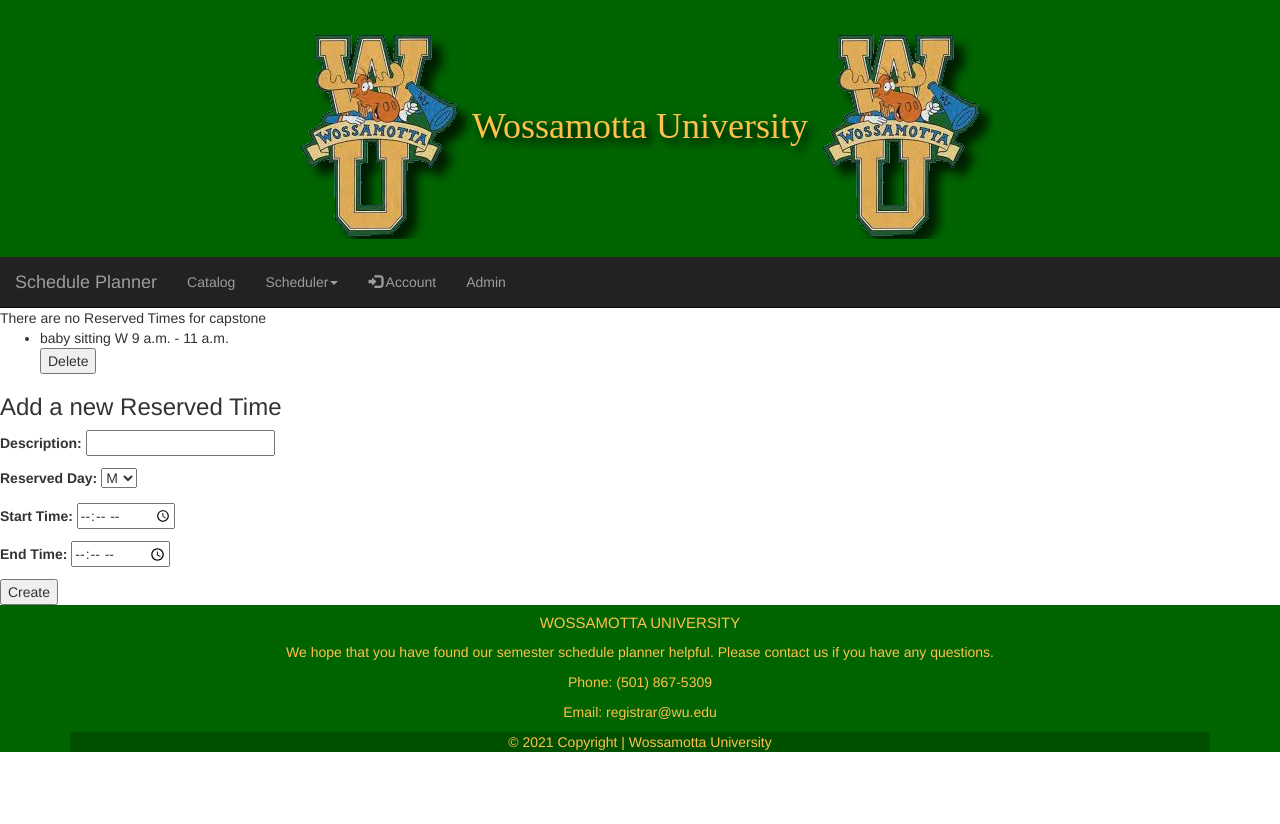
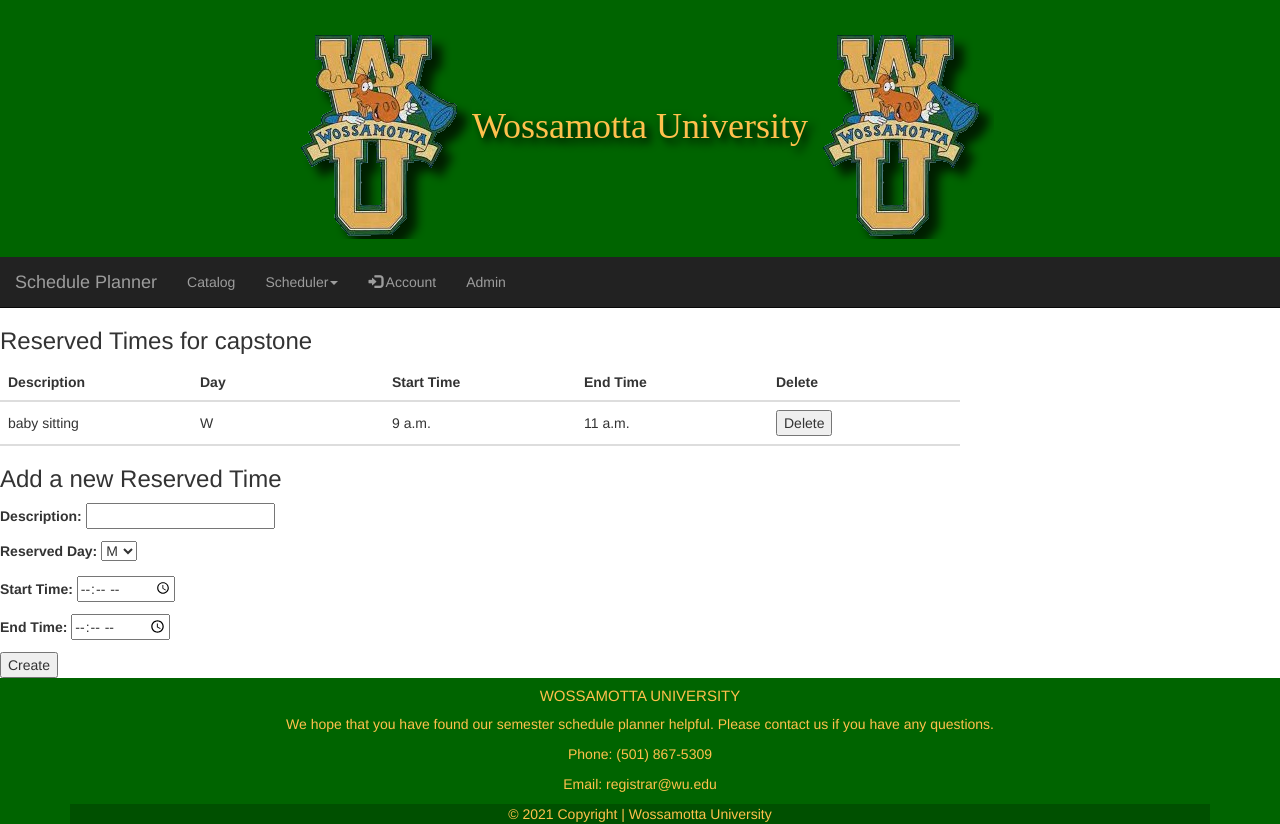
Before and after one commit to zgjohnson/semesterScheduler, a Django app: page /reserved_times/ in a window 1280 px wide. Before the commit the page ends 752 px from the top, so only its background shows below. Run offline with Django 3.2, Linux system fonts and the light colour scheme; a user stored in the database is signed in; data comes from the database, SQL or seed files in the repository; both versions use the stored data as it was after the commit; lists and menus that the app fills with data are empty; some libraries are stand-ins or nearby versions.

Commit message:
Update before pushing to server
Modified some ui elements to display tables instead of lists for the reserved times.
Reformatted all files to be consistent with tabbing and spacing.
Added more comments

```diff
--- a/catalog/templates/base.html
+++ b/catalog/templates/base.html
@@ -9,10 +9,9 @@
         <link rel="stylesheet" href="https://maxcdn.bootstrapcdn.com/bootstrap/3.4.1/css/bootstrap.min.css">
         <script src="https://ajax.googleapis.com/ajax/libs/jquery/3.5.1/jquery.min.js"></script>
         {% load static %}
-        <!--<link rel="stylesheet" href="{% static "templates/base.css" %}">-->
+
         <link rel="icon" type="image/png" href="{% static "catalog/wu2.png" %}">
         <style>
-
             h2{
                 padding-bottom: 20px;
             }
@@ -42,11 +41,12 @@
                 position: absolute;
                 bottom: 0;
                 width: 100%;
+                margin-bottom: 0px;
             }
 
             body {
                 background-color: white;
-        padding-bottom:50;
+
             }
 
             .navbar {
@@ -80,10 +80,11 @@
             <div class="navbar-header">
                 <a class="navbar-brand" style="pointer-events: none;">Schedule Planner</a>
             </div>
+            {% if user.is_authenticated %}
 
-   {% if user.is_authenticated %}
                 <ul class="nav navbar-nav">
                     <li><a href="{% url 'homePage' %}">Catalog</a></li>
+
                     <li class="dropdown">
                        <a class="dropdown-toggle" data-toggle="dropdown" href="#">Scheduler<span class="caret"></span></a>
                        <ul class="dropdown-menu">
@@ -93,28 +94,31 @@
                            <li><a href="{% url 'savedSchedules' %}">Saved Schedules</a></li>
                        </ul>
                    </li>
-        <li class="dropdown"><a class="dropdown-toggle" data-toggle="dropdown" href="#"><span class="glyphicon glyphicon-log-in"></span> Account</a>
+
+                    <li class="dropdown">
+                        <a class="dropdown-toggle" data-toggle="dropdown" href="#">
+                           <span class="glyphicon glyphicon-log-in"></span> Account
+                        </a>
                         <ul class="dropdown-menu">
                             <li><a href="{% url 'auth_logout' %}">Logout</a></li>
                         </ul>
+                    </li>
                     {% if user.is_staff or user.is_superuser %}
                         <li><a href="{% url 'admin:index' %}">Admin</a></li>
                     {% endif %}
-      </li>
                 </ul>
 
             {% elif user.is_authenticated == False %}
-
                 <ul class="nav navbar-nav navbar-right">
                     <li><a href="{% url 'registration_register' %}"><span class="glyphicon glyphicon-user"></span> Sign Up</a></li>
                     <li><a href="{% url 'auth_login' %}">Log In</a></li>
                 </ul>
-
             {% endif %}
         </div>
     </nav>
 
     {% block content %}{% endblock %}
+
 
     <footer class="bg-light text-center text-lg-start">
         <div class="container p-4">
--- a/catalog/templates/homePage.html
+++ b/catalog/templates/homePage.html
@@ -14,6 +14,7 @@
             position: relative;
         }
     </style>
+
     <h1>Catalog</h1>
     <h4>These are the courses offered by Wossamotta University next semester.</h4>
     <table style="width:50%">
@@ -45,6 +46,4 @@
         </a>
     {% endfor %}
 
-        </ul>
-
 {% endblock %}
--- a/catalog/templates/reservedTimes.html
+++ b/catalog/templates/reservedTimes.html
@@ -14,28 +14,58 @@
 
         tr:hover {background-color:#f5f5f5;}
     </style>
-    {% if rt == None %}
-        There are no Reserved Times for {{ user.username }}
+    {% if rt.all == 0 %}
+
+        <h3>There are no Reserved Times for {{ user.username }}</h3>
 
     {% else %}
 
-         Reserved Times for {{ user.username }}
+        <h3>Reserved Times for {{ user.username }}</h3>
 
     {% endif %}
-    <ul>
+
+    <table style="width: 75%">
+        <colgroup>
+            <col span="1" style="width: 15%;">
+            <col span="1" style="width: 15%;">
+            <col span="1" style="width: 15%;">
+            <col span="1" style="width: 15%;">
+            <col span="1" style="width: 15%;">
+        </colgroup>
+        <tr>
+            <th>Description</th>
+            <th>Day</th>
+            <th>Start Time</th>
+            <th>End Time</th>
+            <th>Delete</th>
+        </tr>
+    </table>
     {% for rt in reservedTimes %}
-            <li>
-                {{ rt.description }} {{ rt.reserved_Day }} {{ rt.start_Time }} - {{ rt.end_Time }} <form action="{% url 'delReservedTime' rt.id %}" method="POST">{% csrf_token %}<input type="submit" value="Delete"></form>
-            </li>
+        <table style="width:75%">
+            <colgroup>
+                <col span="1" style="width: 15%;">
+                <col span="1" style="width: 15%;">
+                <col span="1" style="width: 15%;">
+                <col span="1" style="width: 15%;">
+                <col span="1" style="width: 15%;">
+            </colgroup>
+            <tr>
+                <td>{{ rt.description }}</td>
+                <td>{{ rt.reserved_Day }}</td>
+                <td>{{ rt.start_Time }}</td>
+                <td>{{ rt.end_Time }}</td>
+                <td><form action="{% url 'delReservedTime' rt.id %}" method="POST">{% csrf_token %}<input type="submit" value="Delete"></form></td>
+            </tr>
+        </table>
+
     {% endfor %}
-    </ul>
 
     <h3>Add a new Reserved Time</h3>
+
     <form action="{% url 'reservedTimes' %}" method="POST">
         {% csrf_token %}
         {{ form.as_p}}
         <button type="submit">Create</button>
     </form>
 
-
 {% endblock %}
--- a/catalog/templates/schedulePage.html
+++ /dev/null
@@ -1 +0,0 @@
-List of all Sections
--- a/catalog/views.py
+++ b/catalog/views.py
@@ -15,6 +15,7 @@
         data = form.cleaned_data    # Cleans the forms data.
 
         if data['access_requested'] == 'A':  # Checks to see if user Registered as an Admin
+            # Adds the user to the group that is awaiting approval for Admin Privileges
             admin_awaiting_approval = Group.objects.get(name='Admin_Awaiting_Approval')
             admin_awaiting_approval.user_set.add(user)
             # user.is_staff = True    # Sets the users is_staff field to true and allows the user admin privileges.
@@ -22,10 +23,11 @@
             # staff_group.user_set.add(user)  # Adds the user to the Staff group so they can manage the database.
 
         elif data['access_requested'] == 'R':   # Check to see if user Registered as a Root user.
+            # Adds the user to the group that is awaiting approval for Root Privileges
+            root_awaiting_approval = Group.objects.get(name='Root_Awaiting_Approval')
+            root_awaiting_approval.user_set.add(user)
             # user.is_staff = True    # Sets the users is_staff field to true and allows the user admin privileges.
             # user.is_superuser = True    # Sets the users is_superuser field to true and allows the user root privileges.
-            root_awaiting_approval = Group.objects.get(name='Root_Awaiting_Approval')
-            root_awaiting_approval.user_set.add(user)
 
         user.save()  # Saved the user instance.
 
@@ -48,11 +50,6 @@
     section = Section.objects.all()  # QuerySet of all Section objects.
 
     return render(request, 'viewCourse.html', {'courses': courses, 'sections': section})
-
-
-@login_required  # Requires user to be logged in
-def schedulePage(request):
-    return render(request, 'schedulePage.html')
 
 
 @login_required  # Requires user to be logged in
@@ -191,7 +188,7 @@
         if course_count == 0:   # If the user did not choose any courses
             error = "Please choose from the Possible Courses"   # Error message to be displayed
             return render(request, 'scheduleGenerator.html',
-                          {'reservedTimes:': rt, 'possibleCourses': pc, 'error': error})
+                          {'reservedTimes:': rt, 'possibleCourses': pc, 'error': error, 'course_count': course_count})
 
         # Loops through each section and period in the two lists
         for section in possible_sections:
--- a/semesterScheduler/settings.py
+++ b/semesterScheduler/settings.py
@@ -40,7 +40,7 @@
     'django.contrib.messages',
     'django.contrib.staticfiles',
     'catalog',
-    'import_export'
+    'import_export',
 ]
 
 MIDDLEWARE = [
--- a/semesterScheduler/urls.py
+++ b/semesterScheduler/urls.py
@@ -13,20 +13,19 @@
     1. Import the include() function: from django.urls import include, path
     2. Add a URL to urlpatterns:  path('blog/', include('blog.urls'))
 """
-from django.conf.urls import url
 from django.contrib import admin
 from django.urls import path, include
 from catalog.views import MyRegistrationView
 from catalog import views
 
 urlpatterns = [
+    # Registration Pages
     path('admin/', admin.site.urls),
     path('accounts/register/', MyRegistrationView.as_view()),
     path('accounts/', include('registration.backends.default.urls')),
 
     # Catalog pages
     path('', views.homePage, name='homePage'),
-    path('schedule/', views.schedulePage, name='schedulePage'),
     path('course/<int:course_pk>', views.viewCourse, name='viewCourse'),
     path('possible_courses/', views.designatedCourses, name='designatedCourses'),
     path('possible_courses/<int:pk>', views.delDesignatedCourse, name='delDesignatedCourse'),
```
Also changed, not shown: catalog/admin.py (+11 -13 lines), catalog/forms.py (+8 -2 lines), catalog/models.py (+8 -2 lines), catalog/templates/designatedCourses.html (+23 -18 lines), catalog/templates/savedSchedules.html (+5 -3 lines), catalog/templates/scheduleGenerator.html (+49 -21 lines), catalog/templates/viewCourse.html (+2 -5 lines), catalog/templates/base.css (deleted), db.sqlite3. Lines whose indentation alone changed are shown as unchanged.
